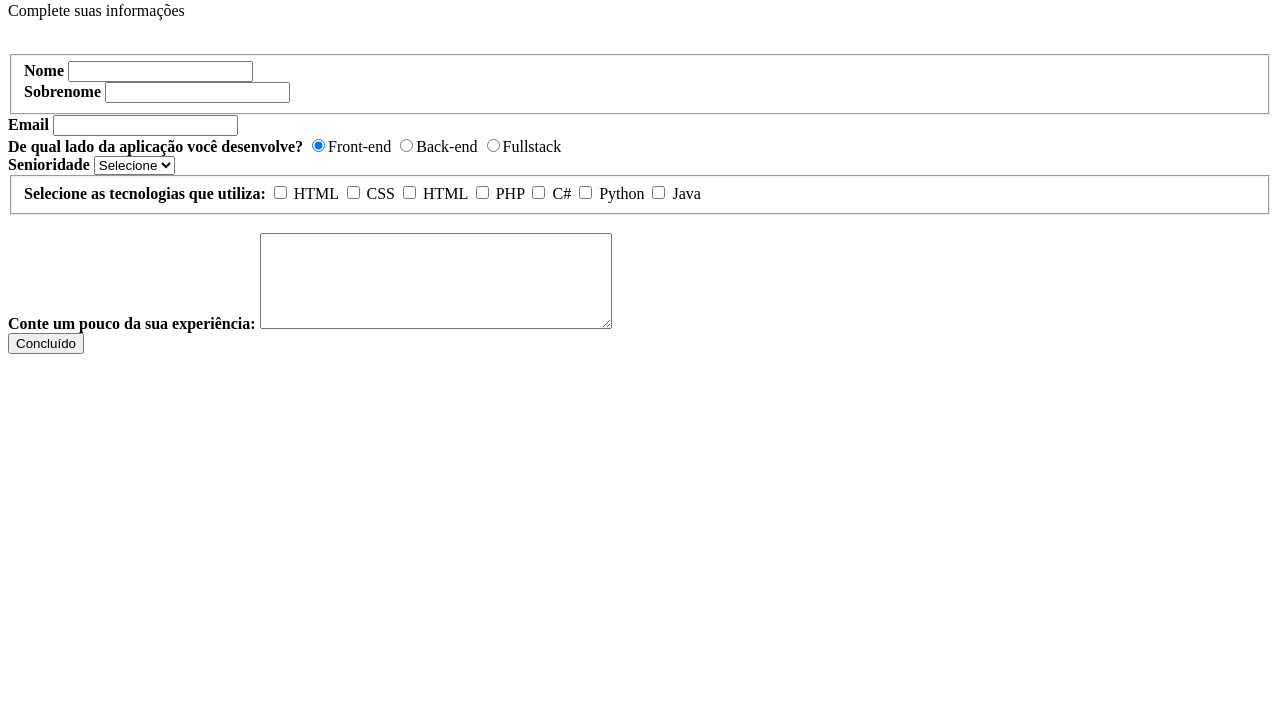
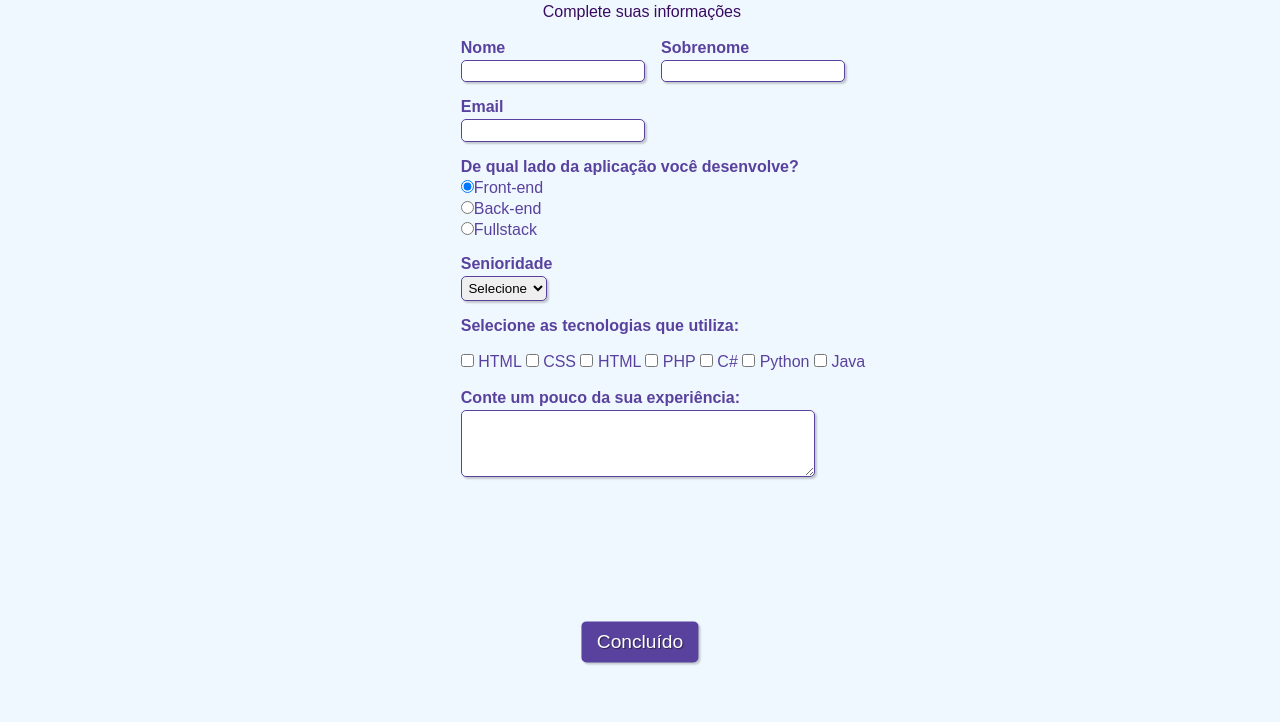
Before and after one commit to giovannasousa01/Formulario-Web, a plain HTML site: page index.html in a window 1280 px wide. Shown: the part 78-800 px from the top of the page. Drawn offline with Linux system fonts and the light colour scheme.

Commit message:
Criação do design da página e finalização

```diff
--- a/index.css
+++ b/index.css
@@ -0,0 +1,90 @@
+* {
+    margin: 0;
+    padding: 0;
+}
+
+#titulo {
+    font-family: sans-serif;
+    color: #380B61;
+    margin-left: 7%;
+}
+
+#subtitulo {
+    font-family: sans-serif;
+    color: #380B61;
+    margin-left: 10%;
+}
+
+fieldset {
+    border: 0;
+}
+
+body {
+    background-color: #F0F8FF;
+    font-family: sans-serif;
+    font-size: 1em;
+    color: #59429d;
+    margin-left: 36%;
+    margin-top: 2%;
+    justify-content: center;
+}
+
+input, select, textarea, button {
+    border-radius: 5px;
+}
+
+.campo {
+    margin-bottom: 1em;
+}
+
+.campo label {
+    margin-bottom: 0.2em;
+    color: #59429d;
+    display: block;
+}
+
+fieldset.grupo .campo {
+    float: left;
+    margin-right: 1em;
+}
+
+.campo input[type="text"], .campo input[type="email"], .campo select, .campo textarea {
+    padding: 0.2em;
+    border: 1px solid #59429d;
+    box-shadow: 2px 2px 2px rgba(0, 0, 0, 0.2);
+    display: block;
+}
+
+.campo select option{
+    padding-right: 1em;
+}
+
+.campo input:focus, .campo select:focus, .campo textarea:focus {
+    background: #E0E0F8;
+}
+
+.botao {
+    font-size: 1.2em;
+    background: #59429d;
+    border: 0;
+    margin-bottom: 1em;
+    color: #FFFFFF;
+    padding: 0.5em 0.8em;
+    box-shadow: 2px 2px 2px rgba(0, 0, 0, 0.2);
+    text-shadow: 1px 1px 1px rgba(0, 0, 0, 0.5);
+    position: absolute;
+    top: 90%;
+    left: 50%;
+    margin-right: -50%;
+    transform: translate(-50%, -50%);
+}
+
+.botao:hover {
+    background: #ccbbff;
+    box-shadow: inset 2px 2px 2px rgba(0, 0, 0, 0.2);
+    text-shadow: none;
+}
+
+#check {
+    display: inline-block;
+}
--- a/index.html
+++ b/index.html
@@ -4,11 +4,13 @@
     <meta charset="UTF-8">
     <meta http-equiv="X-UA-Compatible" content="IE=edge">
     <meta name="viewport" content="width=device-width, initial-scale=1.0">
+    <link rel="stylesheet" href="index.css" media="screen">
     <title>Cadastro</title>
 </head>
 <body>
     <div>
-        <h1 id="titulo"> Cadastro de Usuário </h1>
+        <h1 id="titulo"> Cadastro de DEV's </h1>
+        <br>
         <p id="subtitulo">Complete suas informações</p>
         <br>
     </div>
@@ -34,6 +36,7 @@
 
         <div class="campo">
             <label><strong>De qual lado da aplicação você desenvolve?</strong></label>
+
             <label>
                 <input type="radio", name="devweb", value="frontend" checked>Front-end
             </label>
@@ -58,9 +61,10 @@
         </div>
 
         <fieldset class="grupo">
-            <div class="campo">
+            <div id="check">
 
                 <label><strong>Selecione as tecnologias que utiliza:</strong></label>
+                <br><br>
                 <input type="checkbox" id="tecnologia1" name="tecnologia1" value="HTML">
                 <label for="tecnologia1">HTML</label>
 
@@ -88,10 +92,11 @@
         <div class="campo">
             <br>
             <label for="experiencia"><strong>Conte um pouco da sua experiência:</strong></label>
-            <textarea rows="6" style="width: 26em;" id="experiencia" name="experiencia"></textarea>
+            <textarea rows="4" style="width: 26em;" id="experiencia" name="experiencia"></textarea>
+            <br>
         </div>
 
-        <button type="submit">Concluído</button>
+        <button class="botao" type="submit">Concluído</button>
 
     </form>
 </body>
```
Also changed, not shown: 2 other files.
